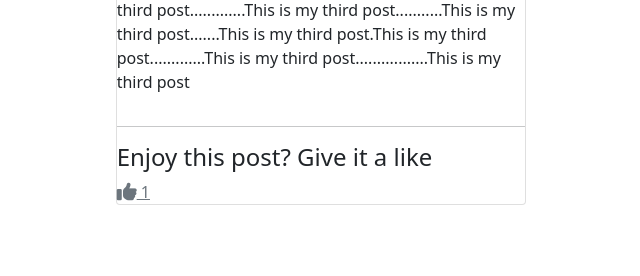
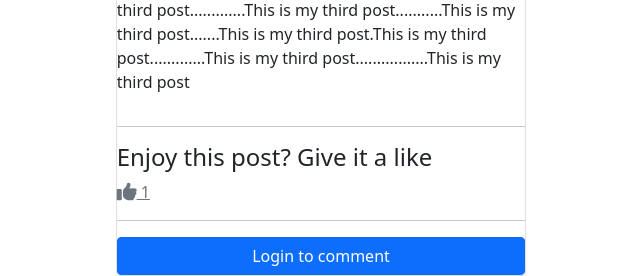
Before and after one commit to AAKASH26229/Blog, a Django app: a page that uses templates/posts/post_detail.html in a window 1280 px wide. Shown: the part 693-969 px from the top of the page, without its empty margins (319-959 px from the left). Before the commit the page ends 898 px from the top, so only its background shows below. Run offline with Django 4.2, Linux system fonts and the light colour scheme; data comes from the database, SQL or seed files in the repository; both versions use the stored data as it was after the commit; some libraries are stand-ins or nearby versions.

Commit message:
Updated detail view

```diff
--- a/blog/urls.py
+++ b/blog/urls.py
@@ -7,7 +7,8 @@ from posts.views import (
     PostDetailView,
     PostCreateView,
     PostUpdateView,
-    PostDeletView
+    PostDeletView,
+    like
 )
 
 
@@ -19,6 +20,7 @@ urlpatterns = [
     path('<slug>/', PostDetailView.as_view(), name='detail'),
     path('<slug>/update/', PostUpdateView.as_view(), name='update'),
     path('<slug>/delete/', PostDeletView.as_view(), name='delete'),
+    path('like/<slug>/', like, name='like')
 ]
 
 if settings.DEBUG:
--- a/posts/forms.py
+++ b/posts/forms.py
@@ -1,7 +1,12 @@
 from django import forms
-from .models import Post
+from .models import Post, Comment
 
 class PostForm(forms.ModelForm):
     class Meta:
         model = Post
         fields = ('__all__')
+
+class CommentForm(forms.ModelForm):
+    class Meta:
+        model = Comment
+        fields = ('content', )
--- a/posts/models.py
+++ b/posts/models.py
@@ -27,6 +27,15 @@ class Post(models.Model):
         return reverse("detail", kwargs={
             "slug": self.slug
             })
+
+    def get_like_url(self):
+        return reverse("like", kwargs={
+            "slug": self.slug
+            })
+
+    @property
+    def comments(self):
+        return self.comment_set.all()
 
     @property
     def get_comment_count(self):
--- a/posts/views.py
+++ b/posts/views.py
@@ -1,15 +1,38 @@
 from django.db.models import fields
-from django.shortcuts import render
+from django.shortcuts import get_object_or_404, redirect, render
 from django.views.generic import ListView, DetailView, CreateView, UpdateView, DeleteView
 from django.views.generic.base import View
-from .models import Post, PostView, Like, Comment
-from .forms import PostForm
+from .models import Post, PostView, Like, Comment, User
+from .forms import PostForm, CommentForm
 
 class PostListView(ListView):
     model = Post
 
 class PostDetailView(DetailView):
     model = Post
+
+    def post(self, *args, **kwargs):
+        form = CommentForm(self.request.POST)
+        if form.is_valid():
+            post = self.get_object()
+            comment = form.instance
+            comment.user = self.request.user
+            comment.post = post
+            comment.save()
+            return redirect("detail", slug=post.slug)
+
+    def get_context_data(self, **kwargs):
+        context = super().get_context_data(**kwargs)
+        context.update({
+            'form' : CommentForm()
+        })
+        return context
+
+    def get_object(self, **kwagrs):
+        object = super().get_object(**kwagrs)
+        if self.request.user.is_authenticated:
+            PostView.objects.get_or_create(user=self.request.user, post=object)
+        return object
 
 class PostCreateView(CreateView):
     form_class = PostForm
@@ -39,3 +62,14 @@ class PostUpdateView(UpdateView):
 class PostDeletView(DeleteView):
     model = Post
     success_url = '/'
+
+
+def like(request, slug):
+    post = get_object_or_404(Post, slug=slug)
+    like_qs = Like.objects.filter(user=request.user, post=post)
+    if like_qs.exists():
+        #unlike the post
+        like_qs[0].delete()
+        return redirect ('detail', slug=slug)
+    Like.objects.create(user=request.user, post=post)
+    return redirect ('detail', slug=slug)
--- a/templates/posts/post_detail.html
+++ b/templates/posts/post_detail.html
@@ -19,11 +19,34 @@
             </div>
             <hr />
             <div>
-            <h4>Enjoy this post? Give it a like</h4>
-            <a class='text-muted' href="#">
-            <i class="fas fa-thumbs-up fa-lg"></i>
-            {{ object.get_like_count }}
-            </a>
+                <h4>Enjoy this post? Give it a like</h4>
+                <a class='text-muted' href="{{ object.get_like_url }}">
+                <i class="fas fa-thumbs-up fa-lg"></i>
+                {{ object.get_like_count }}
+                </a>
+                <hr />
+                {% if request.user.is_authenticated %}
+                    <h4>Leave a comment below</h4>
+                    <form method="POST">
+                        {% csrf_token %}
+                        {{ form.as_p }}
+                        <button class='btn btn-primary' type='submit'>Comment</button>
+                    </form>
+                    <hr />
+                    <h5>Comments</h5>
+                    {% for comment in object.comments %}
+                        <div>
+                            <p>{{ comment.content }}
+                            <br />
+                            <small>{{ comment.timestamp|timesince }} ago</small>
+                            </p>
+                        </div>
+                        <hr />
+                    {% endfor %}
+                {% else %}
+                <h4></h4>
+                <a href="{% url 'account_login' %}" class="btn btn-primary"  style="display: block;">Login to comment </a>
+                {% endif %}
             </div>
     </div>
     </div>
```
Also changed, not shown: db.sqlite3.
